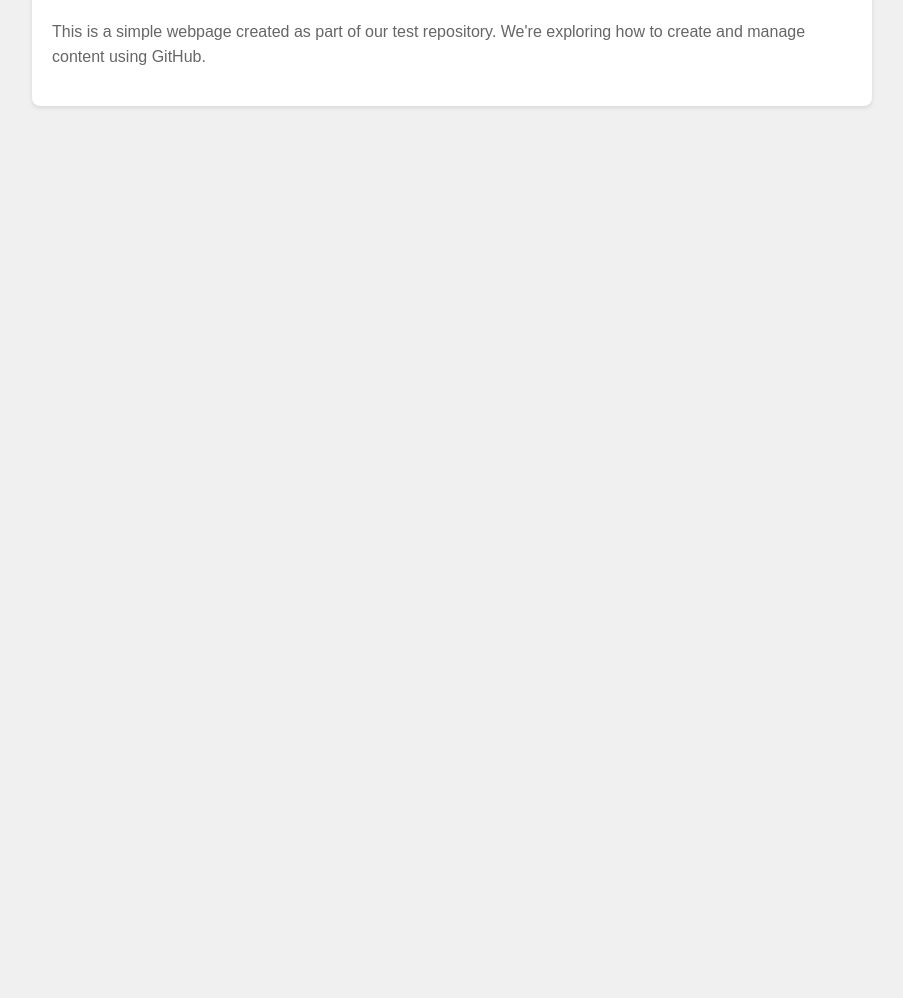
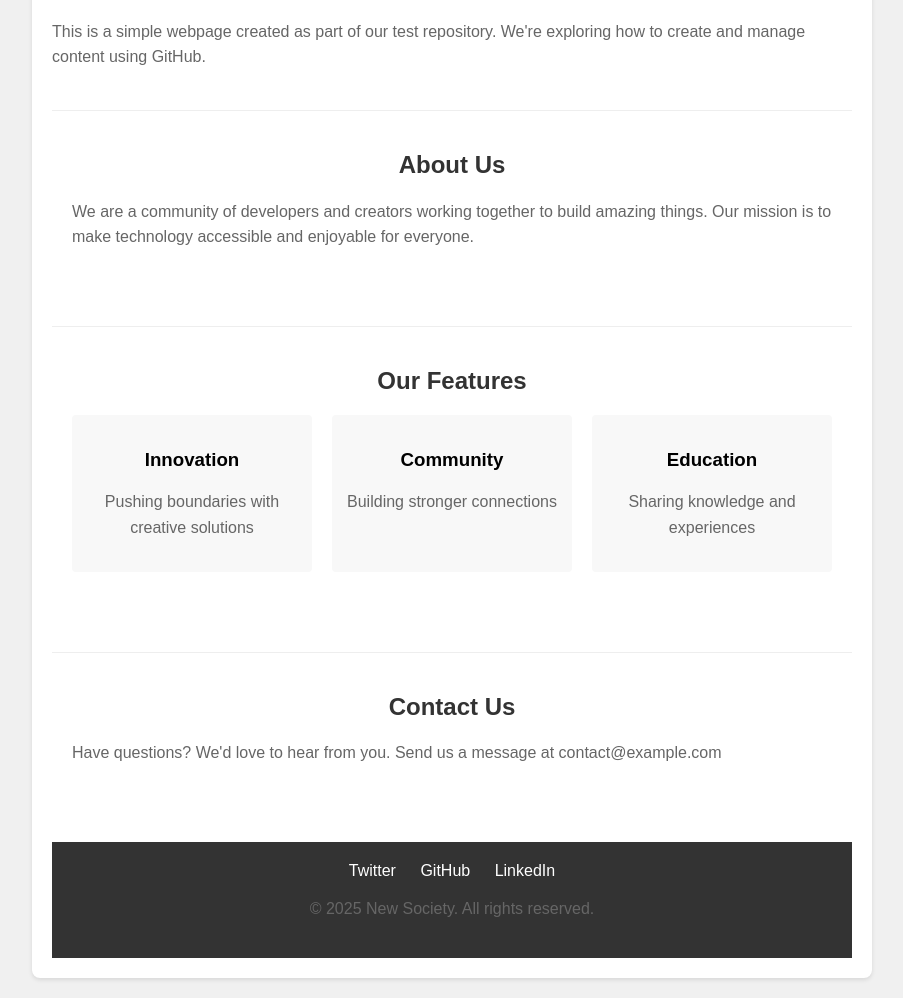
Before and after one commit to llm-demystified/new-society-test, a plain HTML site: page index.html in a window 1280 px wide. Shown: the part 101-1099 px from the top of the page, without its empty margins (188-1091 px from the left). Before the commit the page ends 800 px from the top, so only its background shows below. Drawn offline with Linux system fonts and the light colour scheme.

Commit message:
Add more content sections to homepage

```diff
--- a/index.html
+++ b/index.html
@@ -19,7 +19,7 @@
             border-radius: 8px;
             box-shadow: 0 2px 4px rgba(0,0,0,0.1);
         }
-        h1 {
+        h1, h2 {
             color: #333;
             text-align: center;
         }
@@ -27,12 +27,81 @@
             line-height: 1.6;
             color: #666;
         }
+        .section {
+            margin: 40px 0;
+            padding: 20px;
+            border-top: 1px solid #eee;
+        }
+        .features {
+            display: grid;
+            grid-template-columns: repeat(auto-fit, minmax(200px, 1fr));
+            gap: 20px;
+            margin: 20px 0;
+        }
+        .feature-card {
+            padding: 15px;
+            background: #f8f8f8;
+            border-radius: 4px;
+            text-align: center;
+        }
+        footer {
+            margin-top: 40px;
+            text-align: center;
+            padding: 20px;
+            background: #333;
+            color: white;
+        }
+        .social-links a {
+            color: white;
+            margin: 0 10px;
+            text-decoration: none;
+        }
+        .social-links a:hover {
+            text-decoration: underline;
+        }
     </style>
 </head>
 <body>
     <div class="container">
         <h1>Welcome to New Society</h1>
         <p>This is a simple webpage created as part of our test repository. We're exploring how to create and manage content using GitHub.</p>
+
+        <div class="section">
+            <h2>About Us</h2>
+            <p>We are a community of developers and creators working together to build amazing things. Our mission is to make technology accessible and enjoyable for everyone.</p>
+        </div>
+
+        <div class="section">
+            <h2>Our Features</h2>
+            <div class="features">
+                <div class="feature-card">
+                    <h3>Innovation</h3>
+                    <p>Pushing boundaries with creative solutions</p>
+                </div>
+                <div class="feature-card">
+                    <h3>Community</h3>
+                    <p>Building stronger connections</p>
+                </div>
+                <div class="feature-card">
+                    <h3>Education</h3>
+                    <p>Sharing knowledge and experiences</p>
+                </div>
+            </div>
+        </div>
+
+        <div class="section">
+            <h2>Contact Us</h2>
+            <p>Have questions? We'd love to hear from you. Send us a message at contact@example.com</p>
+        </div>
+
+        <footer>
+            <div class="social-links">
+                <a href="#">Twitter</a>
+                <a href="#">GitHub</a>
+                <a href="#">LinkedIn</a>
+            </div>
+            <p>&copy; 2025 New Society. All rights reserved.</p>
+        </footer>
     </div>
 </body>
 </html>
```
